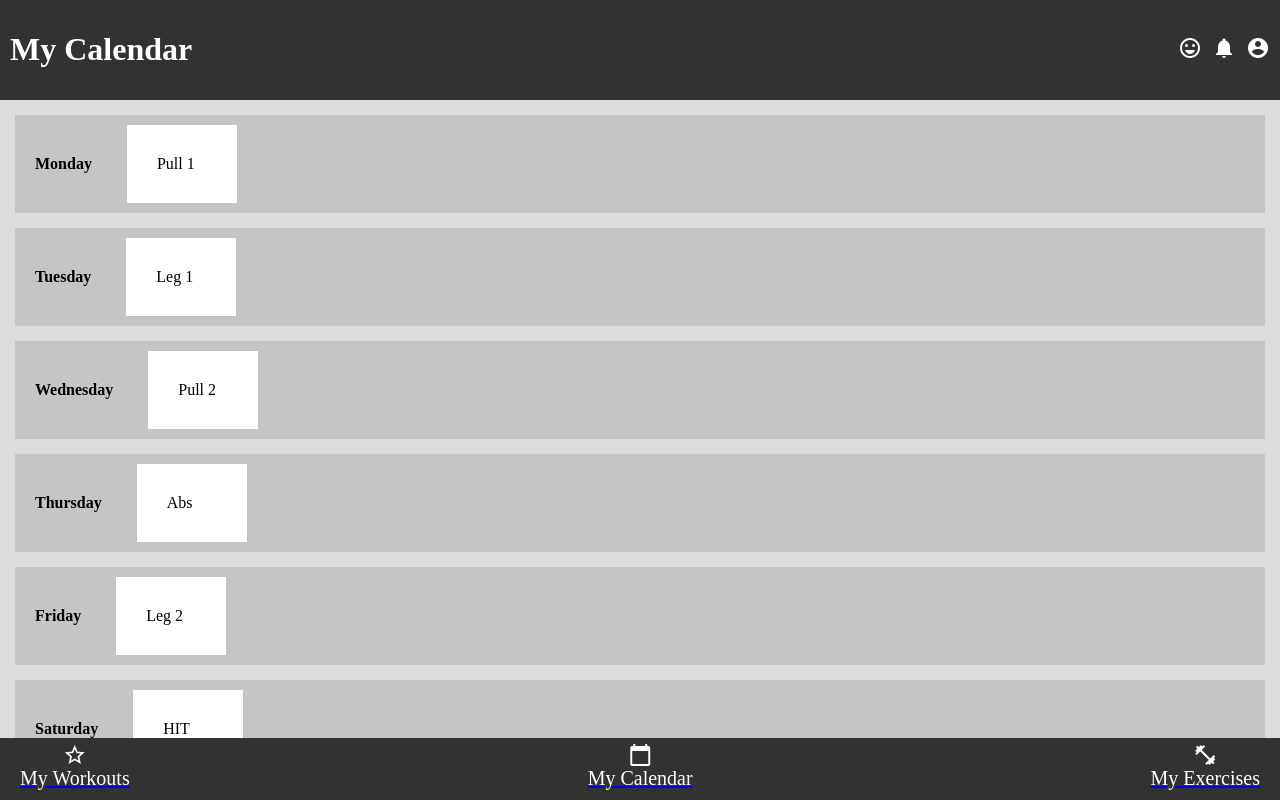
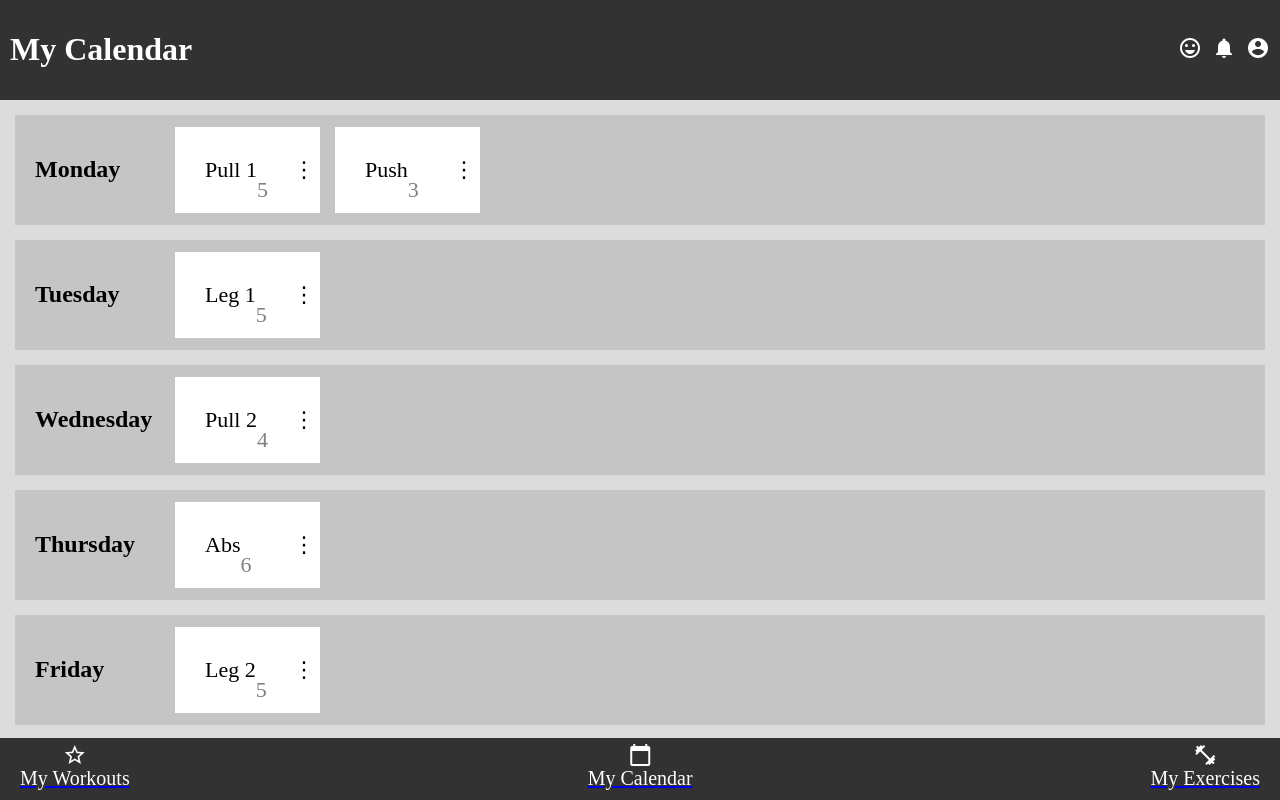
Before and after one commit to amczuboka/WorkoutDesignProject, an Angular app: page / in a window 1280 px wide. Built offline with nearby package versions, Linux system fonts and the light colour scheme.

Commit message:
Finished the page for calendar

```diff
--- a/src/app/pages/landing/landing.component.html
+++ b/src/app/pages/landing/landing.component.html
@@ -1,28 +1,28 @@
 <div class="day">
     <div class="daytext">Monday</div>
-    <div class="workout">Pull 1</div>
+    <div class="workout">Pull 1<span class="suffix">5</span></div>
+    <div class="workout">Push<span class="suffix">3</span></div>
 </div>
 <div class="day">
     <div class="daytext">Tuesday</div>
-    <div class="workout">Leg 1</div>
+    <div class="workout">Leg 1<span class="suffix">5</span></div>
 </div>
 <div class="day">
     <div class="daytext">Wednesday</div>
-    <div class="workout">Pull 2</div>
+    <div class="workout">Pull 2<span class="suffix">4</span></div>
 </div>
 <div class="day">
     <div class="daytext">Thursday</div>
-    <div class="workout">Abs</div>
+    <div class="workout">Abs<span class="suffix">6</span></div>
 </div>
 <div class="day">
     <div class="daytext">Friday</div>
-    <div class="workout">Leg 2</div>
+    <div class="workout">Leg 2<span class="suffix">5</span></div>
 </div>
 <div class="day">
     <div class="daytext">Saturday</div>
-    <div class="workout">HIT</div>
+    <div class="workout">HIT<span class="suffix">4</span></div>
 </div>
 <div class="day">
     <div class="daytext">Sunday</div>
-    <div class="workout"></div>
 </div>
--- a/src/app/pages/landing/landing.component.scss
+++ b/src/app/pages/landing/landing.component.scss
@@ -6,17 +6,45 @@
     margin: 15px;
     overflow-x: auto; /* Allow horizontal scrolling when content overflows */
     white-space: nowrap; /* Prevent line breaks */
+    font-size: 24px;
+    display: flex; /* Make day divs flex containers */
+    align-items: center; /* Center items vertically */
+    height: 90px;
+    justify-content: flex-start; /* Align items to the start */
+
 }
 
 .daytext{
     font-weight: bold;
     display: inline-block;
     margin-right: 35px;
+    width: 105px;
 }
 
 .workout{
+    font-size: 22px;
     padding: 30px;
     background-color: white;
     display: inline-block;
-    min-width: 50px;
+    min-width: 85px;
+    position: relative; /* Set position relative */
+    margin-right:15px;
+    flex-shrink: 0; /* Prevent shrinking of the workout div */
 }
+
+.suffix {
+    color: grey;
+    display: inline-block;
+    position: absolute; /* Position the suffix absolutely */
+    bottom: 0px; /* Adjust this value to position the suffix relative to the workout name */
+    margin-bottom: 10px;
+}
+
+.workout::after {
+    content: '⋮'; /* Use three dots as content */
+    position: absolute;
+    top: 50%;
+    right: 5px;
+    transform: translateY(-50%);
+    color: black; /* Color of the dots */
+}
```
